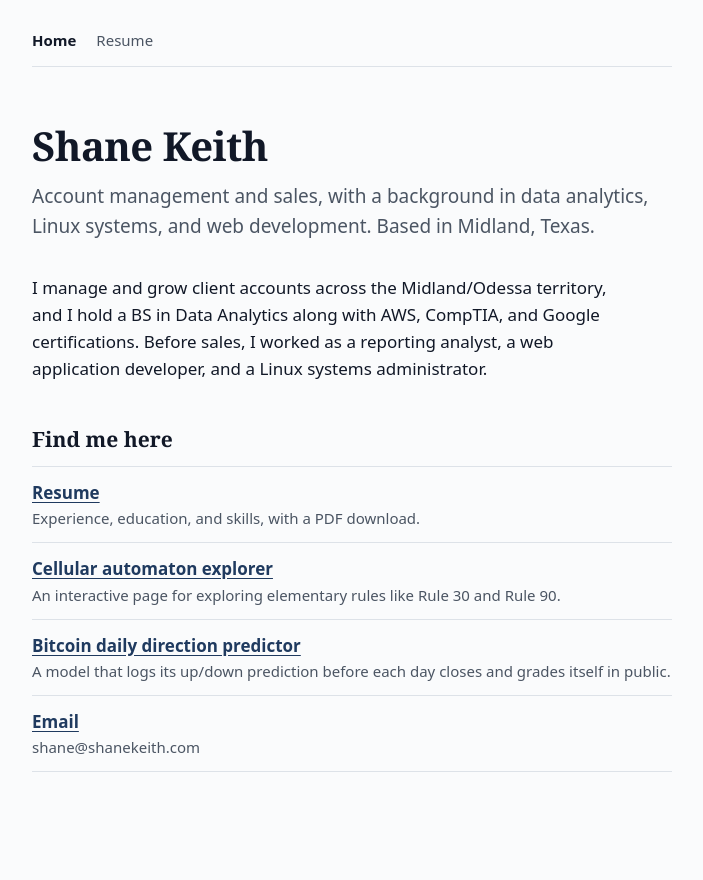
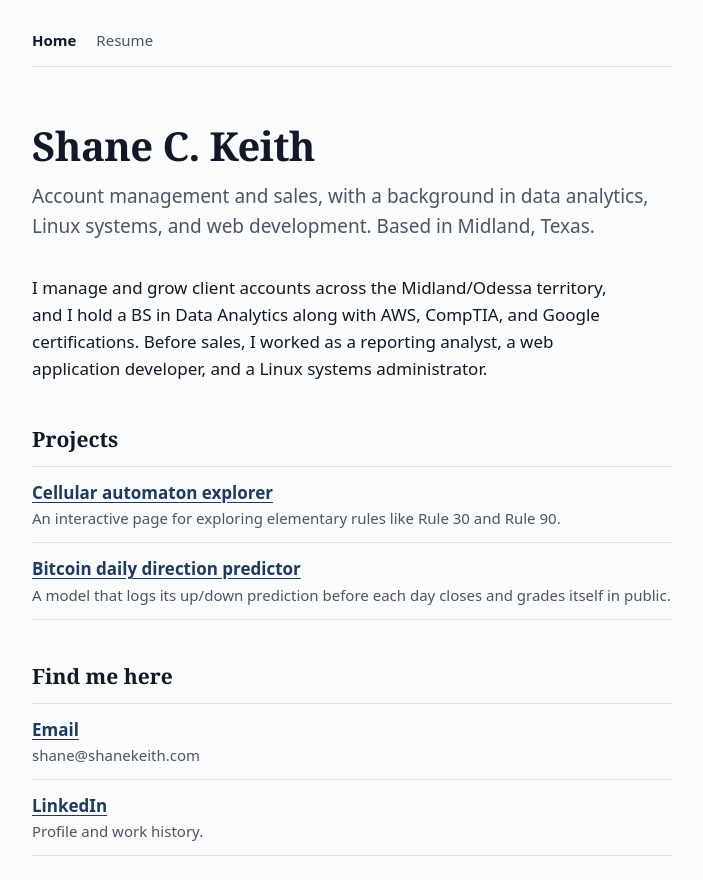
Before and after one commit to shaneckeith/shanekeith-site, a plain HTML site: page index.html in a window 1280 px wide. Shown: the whole page, without its empty margins (288-991 px from the left). Before the commit the page ends 836 px from the top, so only its background shows below. Drawn offline with Linux system fonts and the light colour scheme.

Commit message:
Homepage: Projects section, Find me here with email and LinkedIn

```diff
--- a/index.html
+++ b/index.html
@@ -3,7 +3,7 @@
 <head>
 <meta charset="utf-8">
 <meta name="viewport" content="width=device-width, initial-scale=1, viewport-fit=cover">
-<title>Shane Keith</title>
+<title>Shane C. Keith</title>
 <meta name="description" content="Shane Keith. Account management and sales professional with a background in data analytics, Linux systems, and web development. Midland, Texas.">
 <link rel="stylesheet" href="/style.css">
 </head>
@@ -14,19 +14,20 @@
     <a href="/resume/">Resume</a>
   </nav>
   <main>
-    <h1>Shane Keith</h1>
+    <h1>Shane C. Keith</h1>
     <p class="sub">Account management and sales, with a background in data analytics, Linux systems, and web development. Based in Midland, Texas.</p>
     <p>I manage and grow client accounts across the Midland/Odessa territory, and I hold a BS in Data Analytics along with AWS, CompTIA, and Google certifications. Before sales, I worked as a reporting analyst, a web application developer, and a Linux systems administrator.</p>
 
+    <h2>Projects</h2>
+    <ul class="links">
+      <li><a href="/rule-explorer/">Cellular automaton explorer</a><span>An interactive page for exploring elementary rules like Rule 30 and Rule 90.</span></li>
+      <li><a href="/btc/">Bitcoin daily direction predictor</a><span>A model that logs its up/down prediction before each day closes and grades itself in public.</span></li>
+    </ul>
+
     <h2>Find me here</h2>
     <ul class="links">
-      <li><a href="/resume/">Resume</a><span>Experience, education, and skills, with a PDF download.</span></li>
-      <li><a href="/rule-explorer/">Cellular automaton explorer</a><span>An interactive page for exploring elementary rules like Rule 30 and Rule 90.</span></li>
-      <li><a href="/btc/">Bitcoin daily direction predictor</a><span>A model that logs its up/down prediction before each day closes and grades itself in public.</span></li>
       <li><a href="mailto:shane@shanekeith.com">Email</a><span>shane@shanekeith.com</span></li>
-      <!-- Add LinkedIn here once the profile URL is set:
-      <li><a href="https://www.linkedin.com/in/YOUR-URL">LinkedIn</a><span>Profile and work history.</span></li>
-      -->
+      <li><a href="https://www.linkedin.com/in/shaneckeith/">LinkedIn</a><span>Profile and work history.</span></li>
     </ul>
   </main>
 </div>
```
